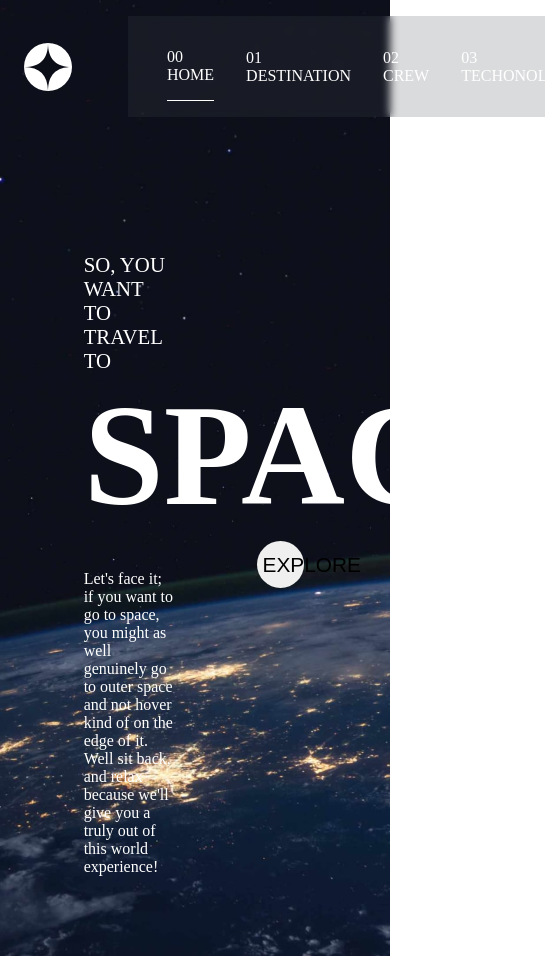
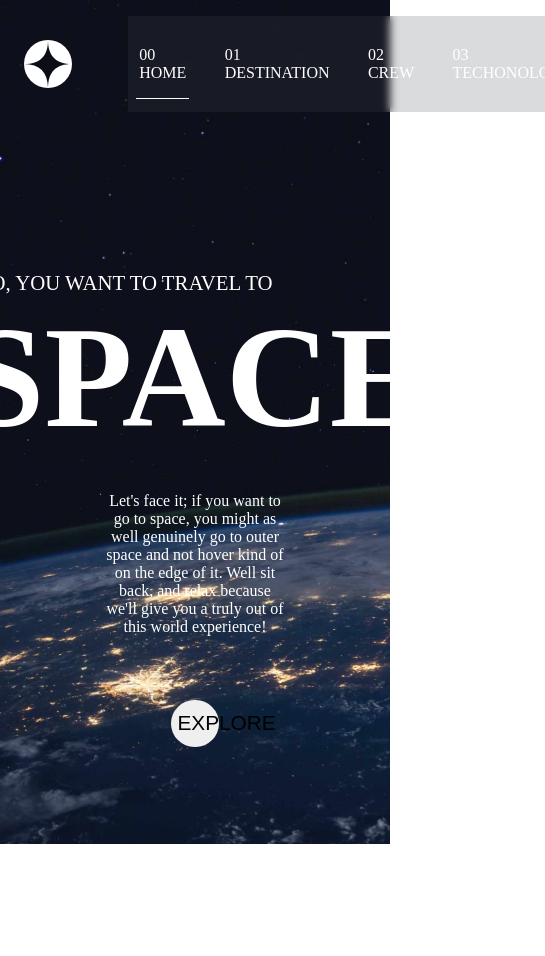
Before and after one commit to kottor96/React-Space-Router, a React (Vite) app: page / in a window 390 px wide. Shown: the whole page, 545 px wide, since content can reach past the window. After the commit the page ends 844 px from the top, so only its background shows below. Built offline with nearby package versions, Linux system fonts and the light colour scheme.

Commit message:
je sais plus quoi faire

```diff
--- a/src/index.css
+++ b/src/index.css
@@ -111,6 +111,7 @@ h2 {
   width: 50%;
 }
 #pageTech .techContainer {
+  align-items: center;
   box-sizing: border-box;
   padding: 4rem;
   display: flex;
@@ -121,23 +122,42 @@ h2 {
   flex-direction: column;
   height: 100%;
   justify-content: space-evenly;
+  align-items: center;
+  gap: 1rem;
 }
 #pageTech nav a {
   border-radius: 50%;
 }
 #pageTech nav button {
-  height: 2rem;
+  color: rgb(255, 255, 255);
+  height: 5rem;
   aspect-ratio: 1/1;
   border-radius: 50%;
   cursor: pointer;
   background: rgba(255, 255, 255, 0);
   border: 1px solid rgb(255, 255, 255) !important;
+  transition: 0.2s;
 }
 #pageTech nav button:hover {
   background-color: rgb(255, 255, 255);
+  color: rgb(0, 0, 0);
 }
-#pageTech nav .active {
+#pageTech nav .active button {
+  color: rgb(0, 0, 0);
   background-color: rgb(255, 255, 255);
+}
+#pageTech div:first-child {
+  flex: 1;
+}
+#pageTech div:nth-of-type(2) {
+  flex: 3;
+}
+#pageTech div:last-of-type {
+  flex: 2;
+}
+#pageTech div:last-of-type img {
+  width: 100%;
+  min-width: 400px;
 }
 @media screen and (min-width: 768px) {
   #pageTech {
@@ -337,4 +357,43 @@ h2 {
   border-bottom: 1px solid rgb(255, 255, 255);
 }
 
+@media screen and (max-width: 768px) {
+  #homePage {
+    flex-direction: column;
+    gap: 4rem;
+    justify-content: center;
+    align-items: center;
+    text-align: center;
+  }
+  #homePage #homeText {
+    width: 100%;
+    align-items: center;
+  }
+  #homePage .pageBody {
+    align-items: center;
+  }
+  .planet {
+    flex-direction: column-reverse;
+    gap: 5rem;
+    align-items: center;
+    justify-content: center;
+  }
+  .planet .planetImg {
+    display: flex;
+    justify-content: center;
+  }
+  .planet .planetImg img {
+    width: 100%;
+  }
+  .techContainer {
+    flex-wrap: wrap;
+  }
+  #navBase .link {
+    padding: 0.2rem 0.5rem;
+  }
+  #navBase a {
+    padding: 1rem 0.2rem;
+  }
+}
+
 /*# sourceMappingURL=index.css.map */
--- a/src/sass/main.sass
+++ b/src/sass/main.sass
@@ -6,3 +6,4 @@
 @use './partials/_variable'
 @use './partials/_home'
 @use './partials/_nav'
+@use './partials/_responsive'
--- /dev/null
+++ b/src/sass/partials/_responsive.sass
@@ -0,0 +1,35 @@
+@media screen and ( max-width: 768px )
+
+    #homePage
+        flex-direction: column
+        gap: 4rem
+        justify-content: center
+        align-items: center
+        text-align: center
+        #homeText
+            width: 100%
+            align-items: center
+        .pageBody
+            align-items: center
+
+
+    .planet
+        flex-direction: column-reverse
+        gap: 5rem
+        align-items: center
+        justify-content: center
+        .planetImg
+            display: flex
+            justify-content: center
+            img
+                width: 100%
+
+
+    .techContainer
+        flex-wrap: wrap
+
+    #navBase
+        .link
+            padding: 0.2rem 0.5rem
+        a
+            padding: 1rem 0.2rem
```
Also changed, not shown: src/sass/partials/_tech.sass (+19 -4 lines), 1 other file (tests, documents, lock files or other folders).
